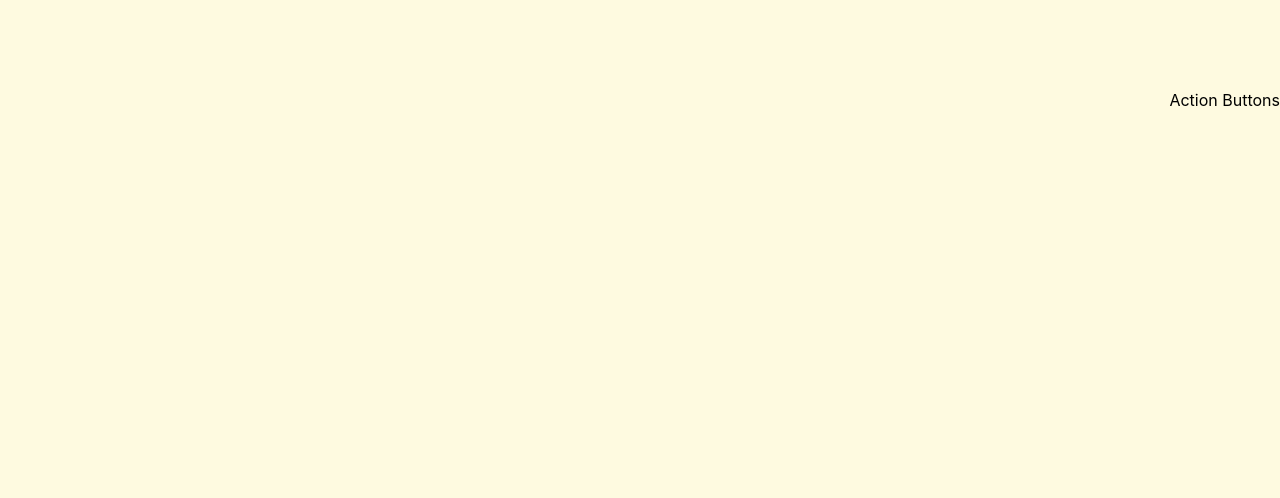
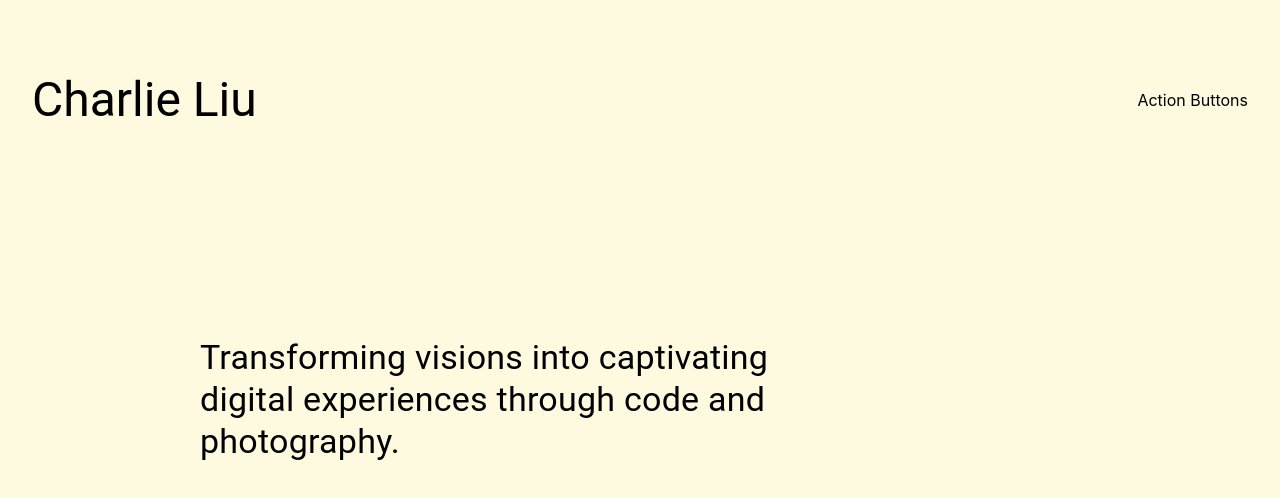
Before and after one commit to itscharlieliu/home-page-frontend, a React (Create React App) app: page / in a window 1280 px wide. Shown: the top 498 px of the page. Built offline with nearby package versions, Linux system fonts and the light colour scheme.

Commit message:
update about copy

```diff
--- a/package.json
+++ b/package.json
@@ -4,6 +4,9 @@
   "private": true,
   "dependencies": {
     "@babel/plugin-proposal-private-property-in-object": "^7.21.11",
+    "@emotion/react": "^11.11.1",
+    "@emotion/styled": "^11.11.0",
+    "@mui/material": "^5.14.0",
     "@testing-library/jest-dom": "^5.14.1",
     "@testing-library/react": "^13.0.0",
     "@testing-library/user-event": "^13.2.1",
--- /dev/null
+++ b/src/App.css
@@ -0,0 +1,4 @@
+.app {
+    height: 100vh;
+    background-color: var(--main-bg-color);
+}
--- a/src/App.tsx
+++ b/src/App.tsx
@@ -1,8 +1,15 @@
+import { Header } from "./components/common/Header";
 import { MainPage } from "./components/pages/MainPage";
+import "./App.css";
 
 function App() {
   // TODO add routing
-  return <MainPage />;
+  return (
+    <div className="app">
+      <Header />
+      <MainPage />
+    </div>
+  );
 }
 
 export default App;
--- a/src/components/common/Header.css
+++ b/src/components/common/Header.css
@@ -6,7 +6,13 @@
     flex-direction: row;
     align-items: center;
 
-    &>*:first-child {
-        margin-right: auto
-    }
+    position: absolute;
 }
+
+.header__title {
+    margin: 32px auto 32px 32px;
+}
+
+.header__action-buttons {
+    margin: 32px;
+}
--- a/src/components/common/Header.tsx
+++ b/src/components/common/Header.tsx
@@ -1,14 +1,13 @@
+import { Typography } from "@mui/material";
 import "./Header.css";
 
 export const Header = () => {
   return (
     <div className="header">
-      <div className="title">
-        <svg xmlns="http://www.w3.org/2000/svg" viewBox="0 0 24 24">
-          <path d="M6 18H2V6h4v12zm16-6h-4l-3-4-3 4H2v6h20v-6zm-9-4l2.5-3h5.5v3h2V5H13l-2.5 3H5v2h6z" />
-        </svg>
+      <div className="header__title">
+        <Typography variant="h3">Charlie Liu</Typography>
       </div>
-      <div>Action Buttons</div>
+      <div className="header__action-buttons">Action Buttons</div>
     </div>
   );
 };
--- a/src/components/pages/MainPage.css
+++ b/src/components/pages/MainPage.css
@@ -1,5 +1,14 @@
 .main-page {
-    width: 100vw;
-    height: 100vh;
-    background-color: var(--main-bg-color);
+    width: 100%;
+    height: 100%;
+
+    display: flex;
+    flex-direction: row;
+    align-items: center;
+
 }
+
+.main-page__about-text {
+    width: 50%;
+    margin-left: 200px;
+}
--- a/src/components/pages/MainPage.tsx
+++ b/src/components/pages/MainPage.tsx
@@ -1,10 +1,16 @@
+import { Typography } from "@mui/material";
 import { Header } from "../common/Header";
 import "./MainPage.css";
 
 export const MainPage = () => {
   return (
     <div className="main-page">
-      <Header />
+      <div className="main-page__about-text">
+        <Typography variant="h4">
+          Transforming visions into captivating digital experiences through code
+          and photography.
+        </Typography>
+      </div>
     </div>
   );
 };
--- a/src/index.css
+++ b/src/index.css
@@ -1,4 +1,6 @@
 body {
+
+
   margin: 0;
   font-family: -apple-system, BlinkMacSystemFont, 'Segoe UI', 'Roboto', 'Oxygen',
     'Ubuntu', 'Cantarell', 'Fira Sans', 'Droid Sans', 'Helvetica Neue',
```
Also changed, not shown: 1 other file (tests, documents, lock files or other folders).
